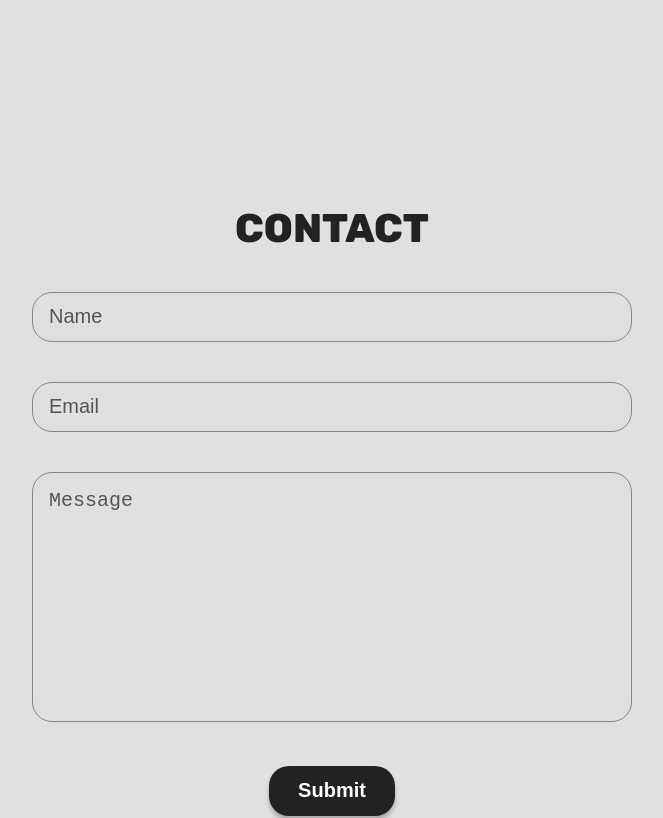
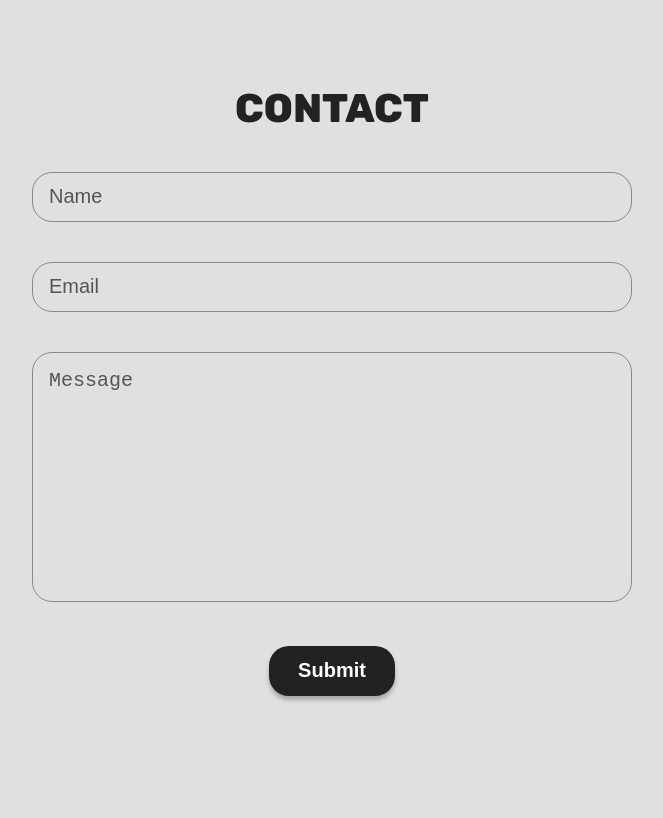
Before and after one commit to fnnbl/PortfolioFBL, a React (Vite) app: page / in a window 1280 px wide. Shown: the part 3948-4766 px from the top of the page, without its empty margins (308-971 px from the left). Built offline with nearby package versions, Linux system fonts and the light colour scheme.

Commit message:
First try improving responsivness

```diff
--- a/src/App.css
+++ b/src/App.css
@@ -8,6 +8,15 @@
   --footer-text-color: #888;
   --lang-seg-filled: var(--btn-color);
   --lang-seg-empty: var(--footer-text-color);
+
+  --root-gap-mobile: 40px;
+  --root-gap-tablet: 60px;
+  --root-gap-desktop: 100px;
+  --root-gap-wide: 140px;
+
+  --section-padding-mobile: 20px;
+  --section-padding-tablet: 40px;
+  --section-padding-desktop: 60px;
 }
 
 [data-theme="dark"] {
@@ -27,7 +36,6 @@
   transform: translateY(20px);
   transition: opacity 600ms ease-out, transform 600ms ease-out;
 }
-
 .scroll-animate.visible {
   opacity: 1;
   transform: translateY(0);
@@ -37,13 +45,18 @@ body {
   background-color: var(--background-color);
   display: flex;
   justify-content: center;
-  margin: 0 auto 40px;
+  margin: 0 auto;
+  padding-bottom: 40px;
 }
 
 #root {
   display: flex;
   flex-direction: column;
-  gap: 200px;
+  gap: var(--root-gap-mobile);
+}
+
+section {
+  padding: var(--section-padding-mobile) 10px;
 }
 
 h1,
@@ -89,7 +102,32 @@ p {
   cursor: pointer;
 }
 
-@media (width >= 800px) {
+@media (min-width: 600px) {
+  #root {
+    gap: var(--root-gap-tablet);
+  }
+  section {
+    padding: var(--section-padding-tablet) 20px;
+  }
+  h2,
+  h3 {
+    font-size: 22px;
+  }
+  p {
+    font-size: 18px;
+  }
+  .sectionTitle {
+    margin-bottom: 30px;
+  }
+}
+
+@media (min-width: 800px) {
+  #root {
+    gap: var(--root-gap-desktop);
+  }
+  section {
+    padding: var(--section-padding-desktop) 40px;
+  }
   h1 {
     font-size: 40px;
   }
@@ -105,7 +143,10 @@ p {
   }
 }
 
-@media (width >= 1400px) {
+@media (min-width: 1400px) {
+  #root {
+    gap: var(--root-gap-wide);
+  }
   h1 {
     font-size: 48px;
   }
@@ -113,3 +154,41 @@ p {
     margin-bottom: 50px;
   }
 }
+
+@media (max-width: 400px) {
+  #root {
+    gap: 20px;
+  }
+  section {
+    padding: 10px 8px;
+  }
+  h1 {
+    font-size: 28px;
+  }
+  h2,
+  h3 {
+    font-size: 18px;
+  }
+  p {
+    font-size: 14px;
+  }
+  .hover,
+  button,
+  .downloadButton {
+    transform: scale(0.9);
+  }
+  .projectsGrid {
+    display: flex;
+    flex-direction: column;
+    gap: 16px;
+  }
+}
+
+@media (orientation: landscape) and (max-width: 600px) {
+  #root {
+    gap: 20px;
+  }
+  section {
+    padding: 10px 8px;
+  }
+}
```
